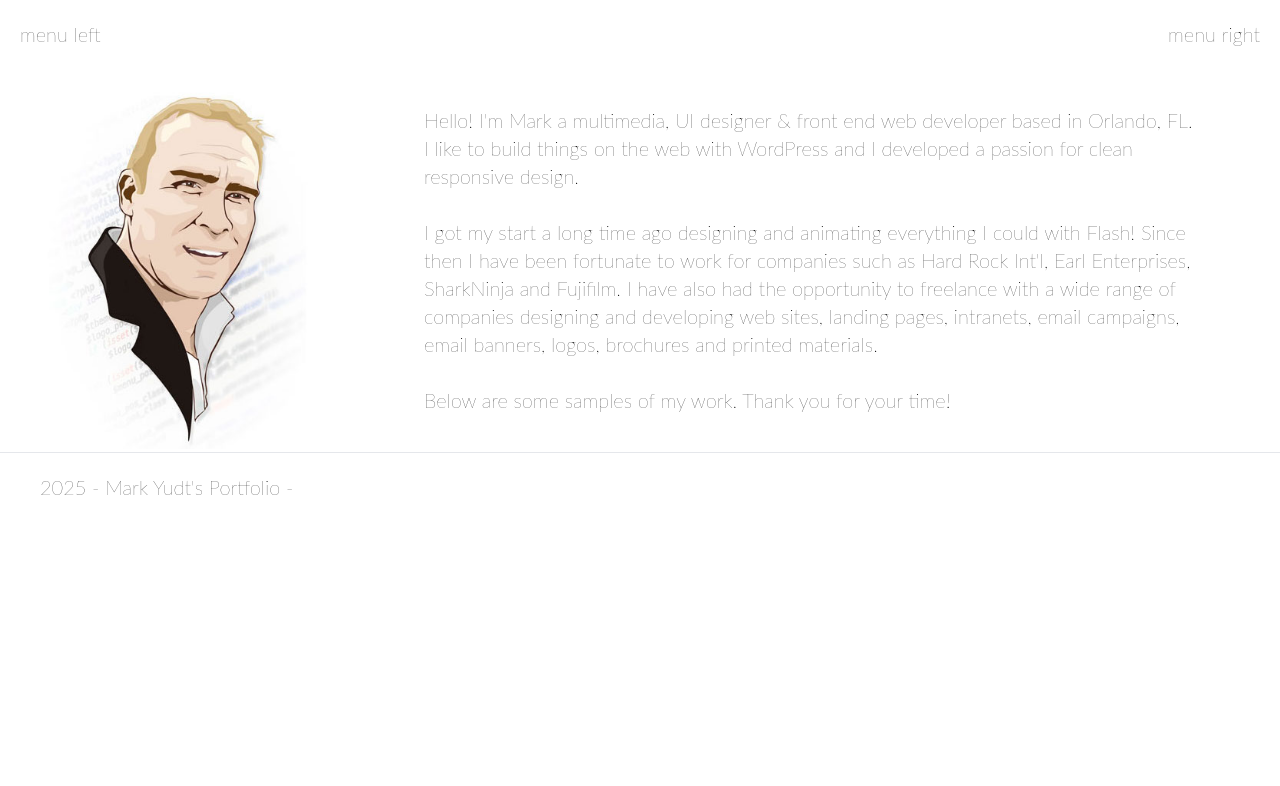
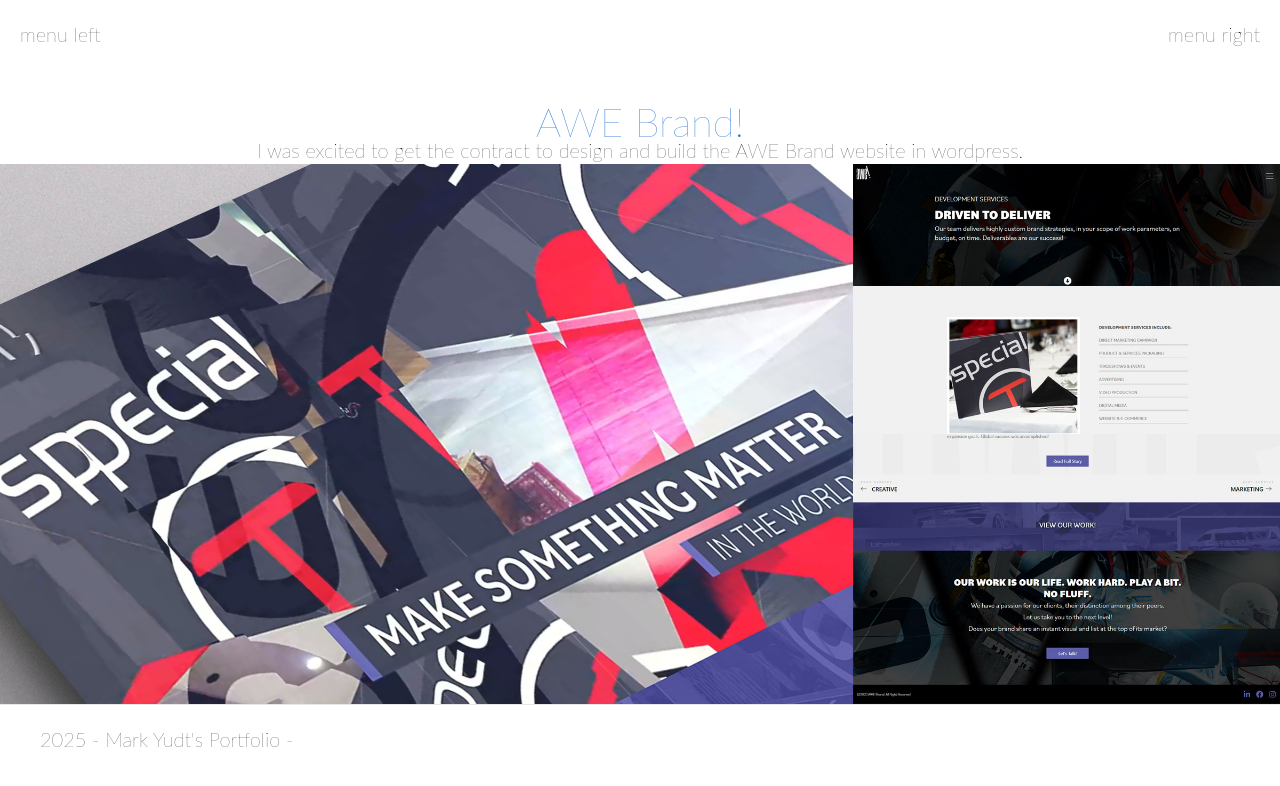
Before and after one commit to yudtie/nextjs-portfolio, a Next.js app: page /awe in a window 1280 px wide. Shown: the top 786 px of the page. Built offline with nearby package versions, Linux system fonts and the light colour scheme.

Commit message:
updated AWE page images

```diff
--- a/pages/awe.tsx
+++ b/pages/awe.tsx
@@ -1,22 +1,31 @@
 import type{ NextPage } from "next";
 import Head from "next/head";
 import Header from "@/components/Header";
-import About from "@/components/About";
 import Footer from "@/components/Footer";
 
 const AWE: NextPage = () => {
 
   return (
-    <div className="text-lg md:text-lg xl:text-xl">
+    <div className="text-lg md:text-lg xl:text-xl ">
       <Head>
         <title>AWE page</title>
       </Head>
 
       <Header />
 
-      <section id = "about">
-        <About />
-      </section>
+      <div className="mx-auto pt-10 max-w-[1600px]">
+        <h1 classname="text-center">AWE Brand!</h1>
+        <p className="text-center">I was excited to get the contract to design and build the AWE Brand website in wordpress.</p>
+
+        <div className="flex flex-col flex-shrink-0 md:flex-row">
+            <div className="w-2/3"><img src="/awebrand-hero.jpg" alt="" /></div>
+            <div className="w-1/3"><img src="/awebrand-1.jpg" alt="" /><img src="/awebrand-2.jpg" alt="" /></div>
+        </div>
+
+
+      </div>
+
+
 
 
       <Footer />
--- a/styles/globals.css
+++ b/styles/globals.css
@@ -6,7 +6,12 @@
   font-family: lato;
   font-weight: 100;
 }
+h1 {
+  font-size: 2.5rem;
+  color:#2374D7;
+  text-align: center;
 
+}
 
 .workitem {
 	overflow: hidden;
```
Also changed, not shown: public/awebrand-1.jpg (added), public/awebrand-2.jpg (added).
